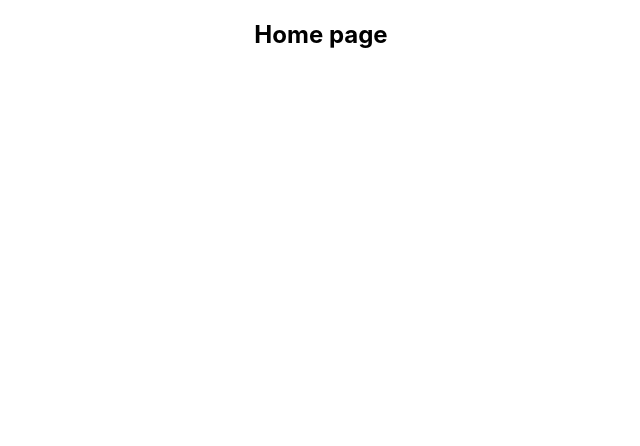
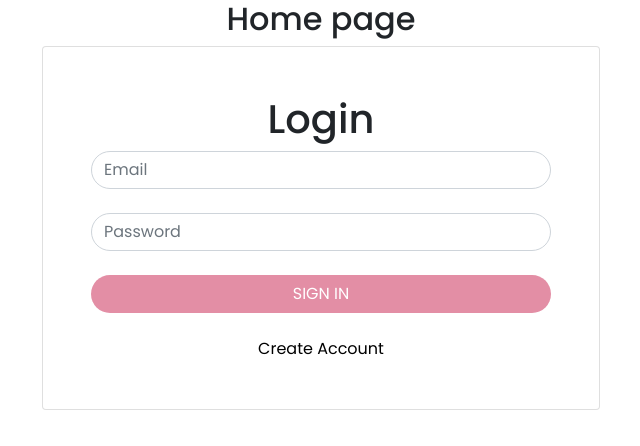
Before and after one commit to rakibtweets/fabulous-client-side, a React (Create React App) app: page /login in a window 1280 px wide. Shown: the top 446 px of the page, without its empty margins (319-959 px from the left). Built offline with nearby package versions, Linux system fonts and the light colour scheme.

Commit message:
react hook form login

```diff
--- a/package.json
+++ b/package.json
@@ -11,6 +11,7 @@
     "react": "^17.0.2",
     "react-bootstrap": "^2.1.0",
     "react-dom": "^17.0.2",
+    "react-hook-form": "^7.22.5",
     "react-router-dom": "^6.2.1",
     "react-scripts": "5.0.0",
     "web-vitals": "^2.1.2"
--- a/src/App.js
+++ b/src/App.js
@@ -1,10 +1,18 @@
+import { BrowserRouter as Router, Routes, Route } from 'react-router-dom';
 import './App.css';
+import 'bootstrap/dist/css/bootstrap.min.css';
 import Home from './Pages/Home/Home/Home';
+import Login from './Pages/Login/Login/Login';
 
 function App() {
   return (
     <div className="App">
       <Home />
+      <Router>
+        <Routes>
+          <Route path="/login" element={<Login />} />
+        </Routes>
+      </Router>
     </div>
   );
 }
--- a/src/Pages/Login/Login/Login.css
+++ b/src/Pages/Login/Login/Login.css
@@ -0,0 +1,9 @@
+.login__btn {
+  background: rgb(227, 142, 165);
+  color: white;
+  transition: 0.3s;
+}
+.login__btn:hover {
+  background: rgb(77, 74, 74);
+  color: white;
+}
--- a/src/Pages/Login/Login/Login.js
+++ b/src/Pages/Login/Login/Login.js
@@ -1,11 +1,56 @@
 import React from 'react';
+import { Card, Container } from 'react-bootstrap';
+import { useForm } from 'react-hook-form';
 import './Login.css';
+import { Link } from 'react-router-dom';
 
 const Login = () => {
+  const {
+    register,
+    handleSubmit,
+    formState: { errors },
+  } = useForm();
+  const onSubmit = (data) => console.log(data);
   return (
-    <div>
-      <h1>Firebase Login</h1>
-    </div>
+    <>
+      <Container>
+        <Card className="p-5 w-50 mx-auto">
+          <h1>Login</h1>
+          <form onSubmit={handleSubmit(onSubmit)}>
+            <input
+              className="form-control rounded-pill"
+              placeholder="Email"
+              type="email"
+              {...register('email', { required: true })}
+            />
+            <br />
+
+            <input
+              className="form-control rounded-pill"
+              placeholder="Password"
+              type="password"
+              {...register('password', { required: true })}
+            />
+            {/* errors will return when field validation fails  */}
+            {errors.exampleRequired && <span>This field is required</span>}
+            <br />
+
+            <button
+              className="btn login__btn text-uppercase rounded-pill w-100"
+              type="submit"
+            >
+              Sign In
+            </button>
+            <br />
+            <br />
+
+            <Link className="text-decoration-none text-black" to="/signup">
+              Create Account
+            </Link>
+          </form>
+        </Card>
+      </Container>
+    </>
   );
 };
 
--- a/src/index.css
+++ b/src/index.css
@@ -1,3 +1,12 @@
+@import url('https://fonts.googleapis.com/css2?family=Poppins:wght@400;500;600;700&display=swap');
+
+* {
+  margin: 0;
+  padding: 0;
+  box-sizing: border-box;
+  font-family: 'Poppins', sans-serif;
+}
+
 body {
   margin: 0;
   font-family: -apple-system, BlinkMacSystemFont, 'Segoe UI', 'Roboto', 'Oxygen',
```
Also changed, not shown: 1 other file (tests, documents, lock files or other folders).
